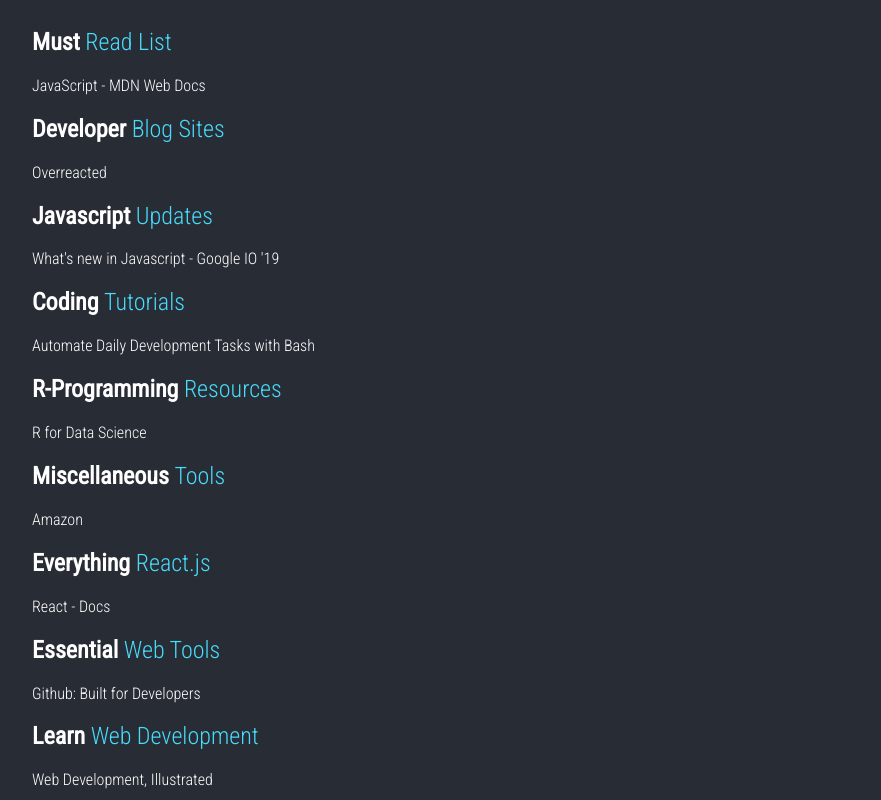
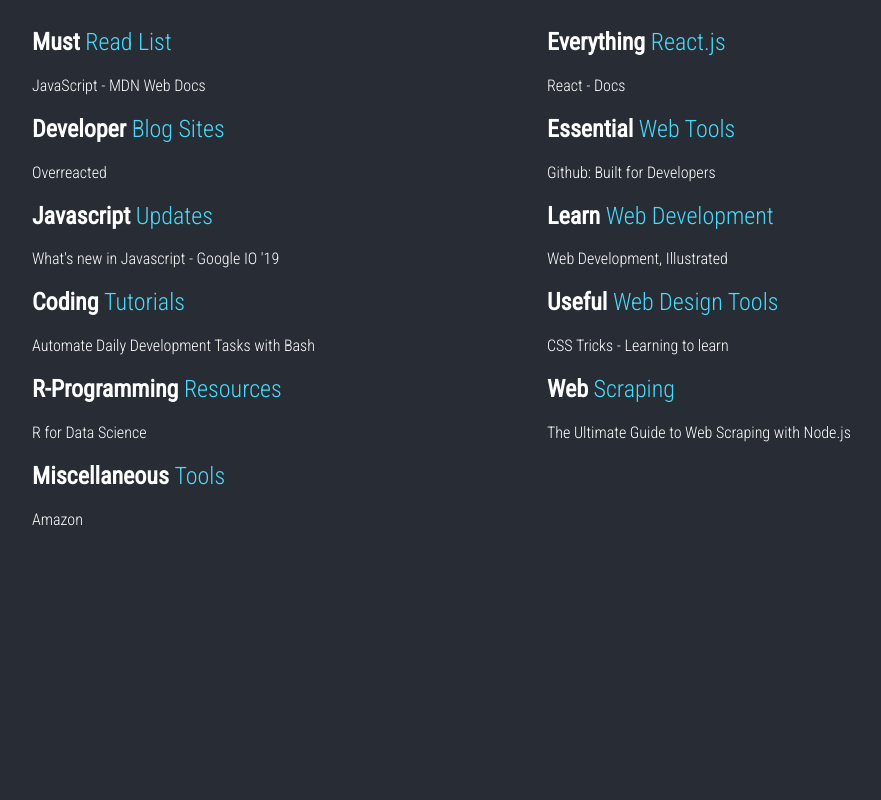
Before and after one commit to siegblink/webdev-resources, a React (Create React App) app: page / in a window 1280 px wide. Shown: the top 800 px of the page, without its empty margins (108-989 px from the left). Built offline with nearby package versions, Linux system fonts and the light colour scheme.

Commit message:
Replace homepage component with Page

```diff
--- a/src/App.js
+++ b/src/App.js
@@ -1,14 +1,20 @@
 import React from 'react'
 import GridContainer from './grid/GridContainer'
-import HomePage from './components/HomePage'
+import Page from './components/Page'
 import './App.css'
 
-function App() {
+import getFunctionList from './components/FunctionStore'
+
+export default function App() {
+  const firstFunctionList = getFunctionList().slice(0, 6)
+  const secondFunctionList = getFunctionList().slice(6)
+
   return (
     <GridContainer>
-      <HomePage />
+      <Page
+        firstFunctionList={firstFunctionList}
+        secondFunctionList={secondFunctionList}
+      />
     </GridContainer>
   )
 }
-
-export default App
--- /dev/null
+++ b/src/components/Column.js
@@ -0,0 +1,16 @@
+import React from 'react'
+import Header from './Header'
+import Article from './Article'
+
+export default function Column({ functionList }) {
+  const renderSection = functionList.map((dataFetchFunction, index) => {
+    return (
+      <section key={index}>
+        <Header getData={dataFetchFunction} />
+        <Article getData={dataFetchFunction} />
+      </section>
+    )
+  })
+
+  return <React.Fragment>{renderSection}</React.Fragment>
+}
--- a/src/components/HomePage.js
+++ b/src/components/HomePage.js
@@ -1,16 +1,6 @@
 import React from 'react'
-import Section from './Section'
-import Topic from './Topic'
+import Page from './Page'
 
 export default function HomePage() {
-  const columnName = {
-    first: 'col-1',
-    second: 'col-2',
-  }
-
-  return (
-    <Section columnName={columnName}>
-      <Topic />
-    </Section>
-  )
+  return <Page />
 }
--- /dev/null
+++ b/src/components/Page.js
@@ -0,0 +1,17 @@
+import React from 'react'
+import Section from './Section'
+import Column from './Column'
+
+export default function Page({ firstFunctionList, secondFunctionList }) {
+  const functionList = [firstFunctionList, secondFunctionList]
+
+  const renderColumn = functionList.map((functionListItem, index) => {
+    return (
+      <Section columnNumber={`col-${index + 1}`} key={index}>
+        <Column functionList={functionListItem} />
+      </Section>
+    )
+  })
+
+  return <React.Fragment>{renderColumn}</React.Fragment>
+}
--- a/src/components/Section.js
+++ b/src/components/Section.js
@@ -1,7 +1,5 @@
 import React from 'react'
 
-export default function Section({ columnName, children }) {
-  const { first } = columnName
-
-  return <div className={first}>{children}</div>
+export default function Section({ columnNumber, children }) {
+  return <div className={columnNumber}>{children}</div>
 }
--- a/src/components/Topic.js
+++ /dev/null
@@ -1,22 +0,0 @@
-import React from 'react'
-import Header from './Header'
-import Article from './Article'
-
-import getFunctionList from './FunctionStore'
-
-export default function Topic() {
-  const functionList = getFunctionList()
-
-  const renderSectionComponent = functionList.map(
-    (dataFetchFunction, index) => {
-      return (
-        <section key={index}>
-          <Header getData={dataFetchFunction} />
-          <Article getData={dataFetchFunction} />
-        </section>
-      )
-    }
-  )
-
-  return <React.Fragment>{renderSectionComponent}</React.Fragment>
-}
```
